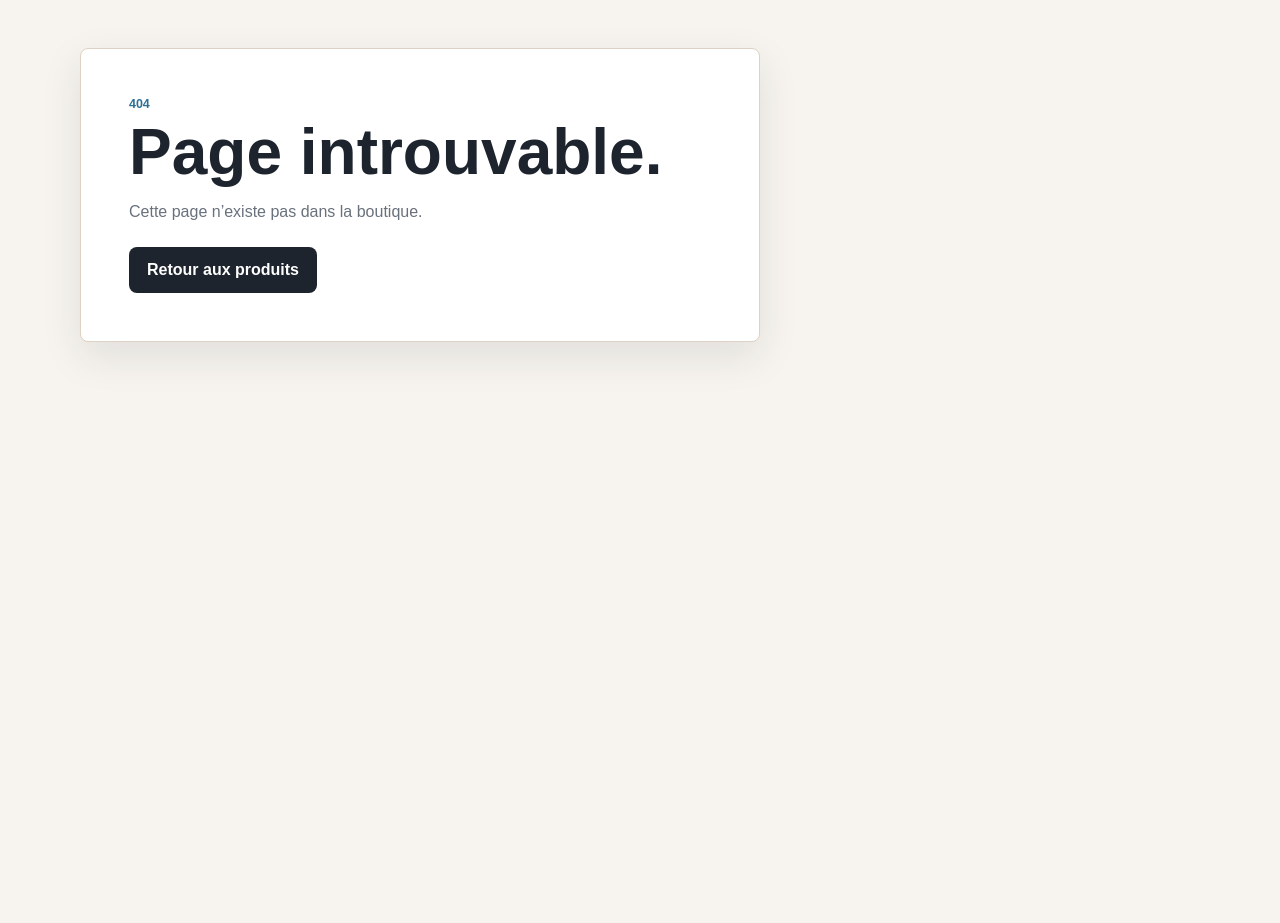
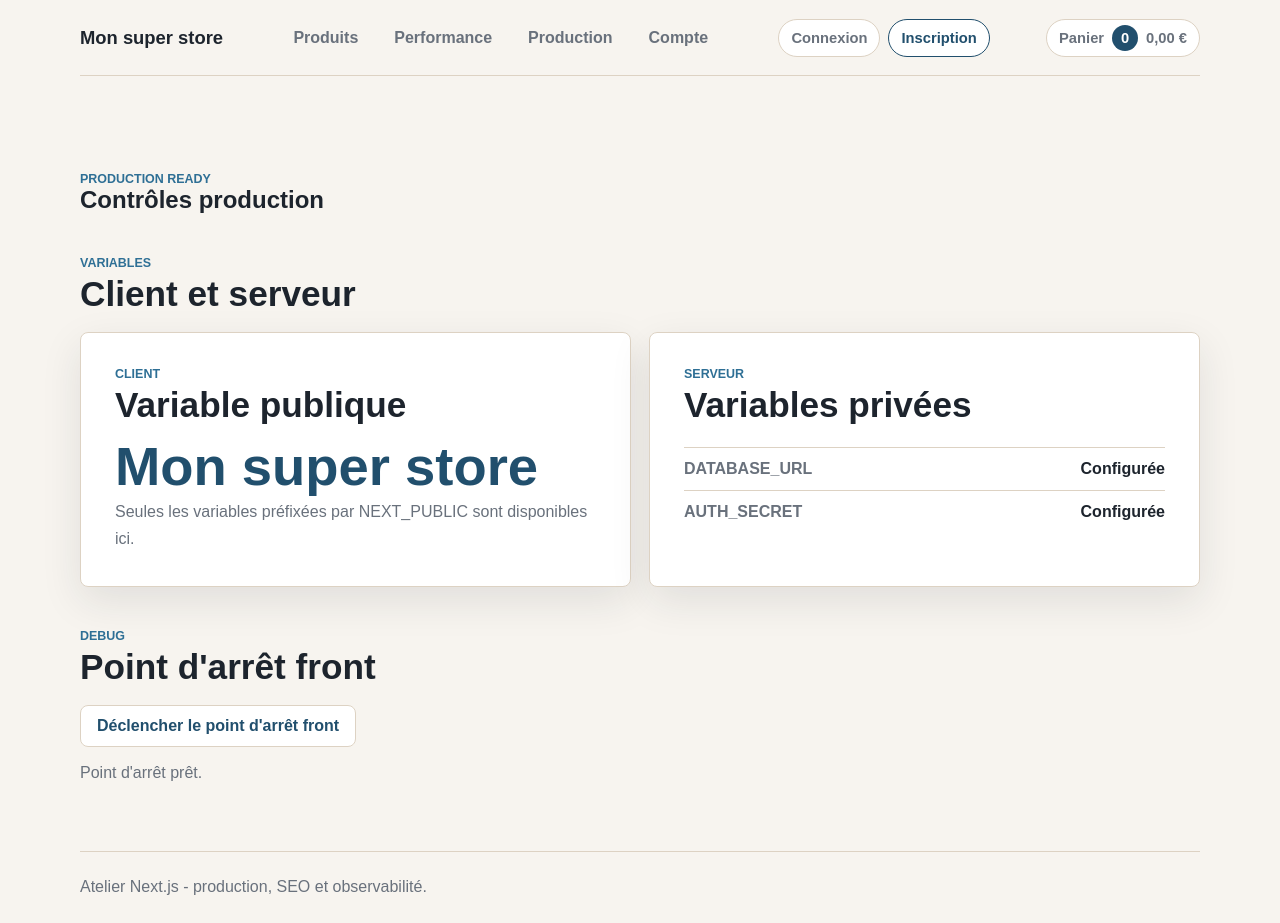
Before and after one commit to Archilive/nextJS-course, a Next.js app: page /production in a window 1280 px wide. Before the commit this address had no page. Before the commit the page ends 800 px from the top, so only its background shows below. Built offline with nearby package versions, Linux system fonts and the light colour scheme; no server answers; the database is empty; a web font is replaced by a local one.

Commit message:
feat:(4-1) Add production diagnostics

```diff
--- a/src/app/(store)/layout.tsx
+++ b/src/app/(store)/layout.tsx
@@ -13,7 +13,7 @@ export default function StoreLayout({
     <>
       <header className="site-header">
         <Link className="brand" href="/">
-          Ma Supa Boutique
+          {process.env.NEXT_PUBLIC_SITE_NAME ?? "Ma Supa Boutique"}
         </Link>
         <Suspense fallback={<HeaderAuthFallback />}>
           <HeaderAuth />
@@ -34,6 +34,7 @@ function HeaderAuthFallback() {
       <nav className="main-nav" aria-label="Navigation principale">
         <Link href="/">Produits</Link>
         <Link href="/performance">Performance</Link>
+        <Link href="/production">Production</Link>
         <Link href="/compte">Compte</Link>
       </nav>
       <div className="auth-controls">
@@ -61,7 +62,7 @@ async function StoreFooter() {
 
   return (
     <footer className="site-footer">
-      <span>Atelier Next.js - App Router, RSC et groupes de routes.</span>
+      <span>Atelier Next.js - production, SEO et observabilité.</span>
     </footer>
   );
 }
--- /dev/null
+++ b/src/app/(store)/production/page.tsx
@@ -0,0 +1,36 @@
+import { DebugButton } from "@/features/debug/debug-button";
+import { EnvPanel } from "@/features/env/env-panel";
+
+export const metadata = {
+  title: "Production",
+  description: "Outils simples pour vérifier les points production de l'atelier.",
+};
+
+export default function ProductionPage() {
+  return (
+    <div className="page-shell">
+      <section className="section-heading" aria-labelledby="production-title">
+        <div>
+          <p className="eyebrow">Production ready</p>
+          <h1 id="production-title">Contrôles production</h1>
+        </div>
+      </section>
+
+      <section className="diagnostic-section" aria-labelledby="env-title">
+        <div>
+          <p className="eyebrow">Variables</p>
+          <h2 id="env-title">Client et serveur</h2>
+        </div>
+        <EnvPanel />
+      </section>
+
+      <section className="diagnostic-section" aria-labelledby="debug-title">
+        <div>
+          <p className="eyebrow">Debug</p>
+          <h2 id="debug-title">Point d&apos;arrêt front</h2>
+        </div>
+        <DebugButton />
+      </section>
+    </div>
+  );
+}
--- /dev/null
+++ b/src/app/api/env/route.ts
@@ -0,0 +1,11 @@
+import { NextResponse } from "next/server";
+
+export function GET() {
+  return NextResponse.json({
+    publicSiteName: process.env.NEXT_PUBLIC_SITE_NAME ?? "Ma Supa Boutique",
+    serverOnly: {
+      databaseConfigured: Boolean(process.env.DATABASE_URL),
+      authSecretConfigured: Boolean(process.env.AUTH_SECRET),
+    },
+  });
+}
--- a/src/app/globals.css
+++ b/src/app/globals.css
@@ -536,6 +536,10 @@ img {
   font-size: clamp(2rem, 5vw, 3.4rem);
 }
 
+.metric-card h2 {
+  margin-top: 6px;
+}
+
 .metric-list {
   display: grid;
   gap: 12px;
@@ -558,6 +562,23 @@ img {
 
 .metric-list dd {
   font-weight: 800;
+}
+
+.diagnostic-section {
+  display: grid;
+  gap: 18px;
+  margin-top: 42px;
+}
+
+.diagnostic-section h2 {
+  margin-top: 4px;
+  font-size: clamp(1.5rem, 3vw, 2.2rem);
+}
+
+.debug-panel {
+  display: grid;
+  gap: 12px;
+  justify-items: start;
 }
 
 .skeleton-block {
--- a/src/app/layout.tsx
+++ b/src/app/layout.tsx
@@ -1,5 +1,6 @@
 import type { Metadata } from "next";
 import localFont from "next/font/local";
+import { WebVitals } from "@/features/observability/web-vitals";
 import "./globals.css";
 
 const dancingScript = localFont({
@@ -19,9 +20,28 @@ const dancingScript = localFont({
   display: "swap",
 });
 
+const siteName = process.env.NEXT_PUBLIC_SITE_NAME ?? "Ma Supa Boutique";
+const siteDescription = "Un atelier e-commerce simple construit avec Next.js.";
+
 export const metadata: Metadata = {
-  title: "Ma Supa Boutique",
-  description: "Un atelier e-commerce simple construit avec Next.js.",
+  metadataBase: new URL("http://localhost:3000"),
+  title: {
+    default: siteName,
+    template: `%s | ${siteName}`,
+  },
+  description: siteDescription,
+  keywords: ["Next.js", "e-commerce", "boutique", "atelier"],
+  robots: {
+    index: true,
+    follow: true,
+  },
+  openGraph: {
+    title: siteName,
+    description: siteDescription,
+    locale: "fr_FR",
+    siteName,
+    type: "website",
+  },
 };
 
 export default function RootLayout({
@@ -31,7 +51,10 @@ export default function RootLayout({
 }>) {
   return (
     <html lang="fr" className={dancingScript.variable}>
-      <body>{children}</body>
+      <body>
+        <WebVitals />
+        {children}
+      </body>
     </html>
   );
 }
--- a/src/features/auth/header-auth.tsx
+++ b/src/features/auth/header-auth.tsx
@@ -11,6 +11,7 @@ export async function HeaderAuth() {
       <nav className="main-nav" aria-label="Navigation principale">
         <Link href="/">Produits</Link>
         <Link href="/performance">Performance</Link>
+        <Link href="/production">Production</Link>
         <Link href="/compte">Compte</Link>
         {session?.user.role === "ADMIN" ? (
           <Link href="/admin/products">Admin</Link>
--- /dev/null
+++ b/src/features/debug/debug-button.tsx
@@ -0,0 +1,27 @@
+"use client";
+
+import { useState } from "react";
+
+export function DebugButton() {
+  const [message, setMessage] = useState("Point d'arrêt prêt.");
+
+  function handleDebugClick() {
+    const contexte = {
+      page: "production",
+      date: new Date().toISOString(),
+      site: process.env.NEXT_PUBLIC_SITE_NAME,
+    };
+
+    debugger;
+    setMessage(`Point d'arrêt déclenché pour ${contexte.site}.`);
+  }
+
+  return (
+    <div className="debug-panel">
+      <button className="secondary-button" onClick={handleDebugClick} type="button">
+        Déclencher le point d&apos;arrêt front
+      </button>
+      <p className="muted-text">{message}</p>
+    </div>
+  );
+}
--- /dev/null
+++ b/src/features/env/env-panel.tsx
@@ -0,0 +1,59 @@
+"use client";
+
+import { useEffect, useState } from "react";
+
+type ServerEnvPayload = {
+  publicSiteName: string;
+  serverOnly: {
+    databaseConfigured: boolean;
+    authSecretConfigured: boolean;
+  };
+};
+
+export function EnvPanel() {
+  const [serverEnv, setServerEnv] = useState<ServerEnvPayload | null>(null);
+
+  useEffect(() => {
+    let ignore = false;
+
+    fetch("/api/env")
+      .then((response) => response.json() as Promise<ServerEnvPayload>)
+      .then((payload) => {
+        if (!ignore) {
+          setServerEnv(payload);
+        }
+      });
+
+    return () => {
+      ignore = true;
+    };
+  }, []);
+
+  return (
+    <div className="metric-grid">
+      <article className="metric-card">
+        <p className="eyebrow">Client</p>
+        <h2>Variable publique</h2>
+        <strong>{process.env.NEXT_PUBLIC_SITE_NAME ?? "Non définie"}</strong>
+        <p className="muted-text">
+          Seules les variables préfixées par NEXT_PUBLIC sont disponibles ici.
+        </p>
+      </article>
+
+      <article className="metric-card">
+        <p className="eyebrow">Serveur</p>
+        <h2>Variables privées</h2>
+        <dl className="metric-list">
+          <div>
+            <dt>DATABASE_URL</dt>
+            <dd>{serverEnv?.serverOnly.databaseConfigured ? "Configurée" : "Masquée"}</dd>
+          </div>
+          <div>
+            <dt>AUTH_SECRET</dt>
+            <dd>{serverEnv?.serverOnly.authSecretConfigured ? "Configurée" : "Masquée"}</dd>
+          </div>
+        </dl>
+      </article>
+    </div>
+  );
+}
--- /dev/null
+++ b/src/features/observability/web-vitals.tsx
@@ -0,0 +1,29 @@
+"use client";
+
+import { useReportWebVitals } from "next/web-vitals";
+
+const metricLabels: Record<string, string> = {
+  CLS: "stabilité visuelle",
+  FCP: "premier rendu",
+  FID: "première interaction",
+  INP: "latence interaction",
+  LCP: "contenu principal",
+  TTFB: "réponse serveur",
+};
+
+export function WebVitals() {
+  useReportWebVitals((metric) => {
+    const label = metricLabels[metric.name] ?? metric.name;
+
+    console.info("[web-vitals]", {
+      id: metric.id,
+      nom: metric.name,
+      libelle: label,
+      valeur: metric.value,
+      note: metric.rating,
+      navigation: metric.navigationType,
+    });
+  });
+
+  return null;
+}
```
Also changed, not shown: src/app/(store)/products/[slug]/page.tsx (+25 -1 lines), 1 other file (tests, documents, lock files or other folders).
